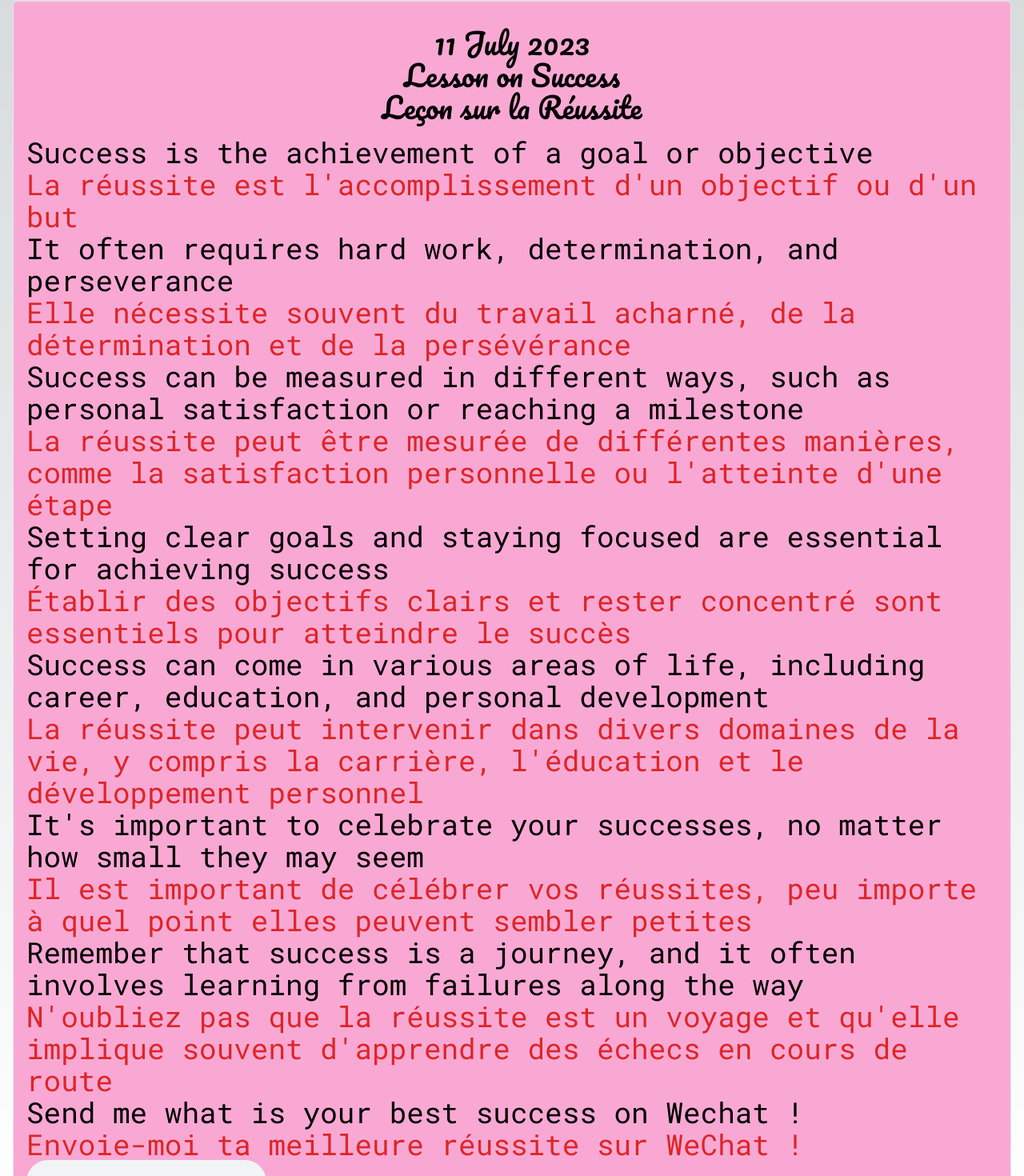
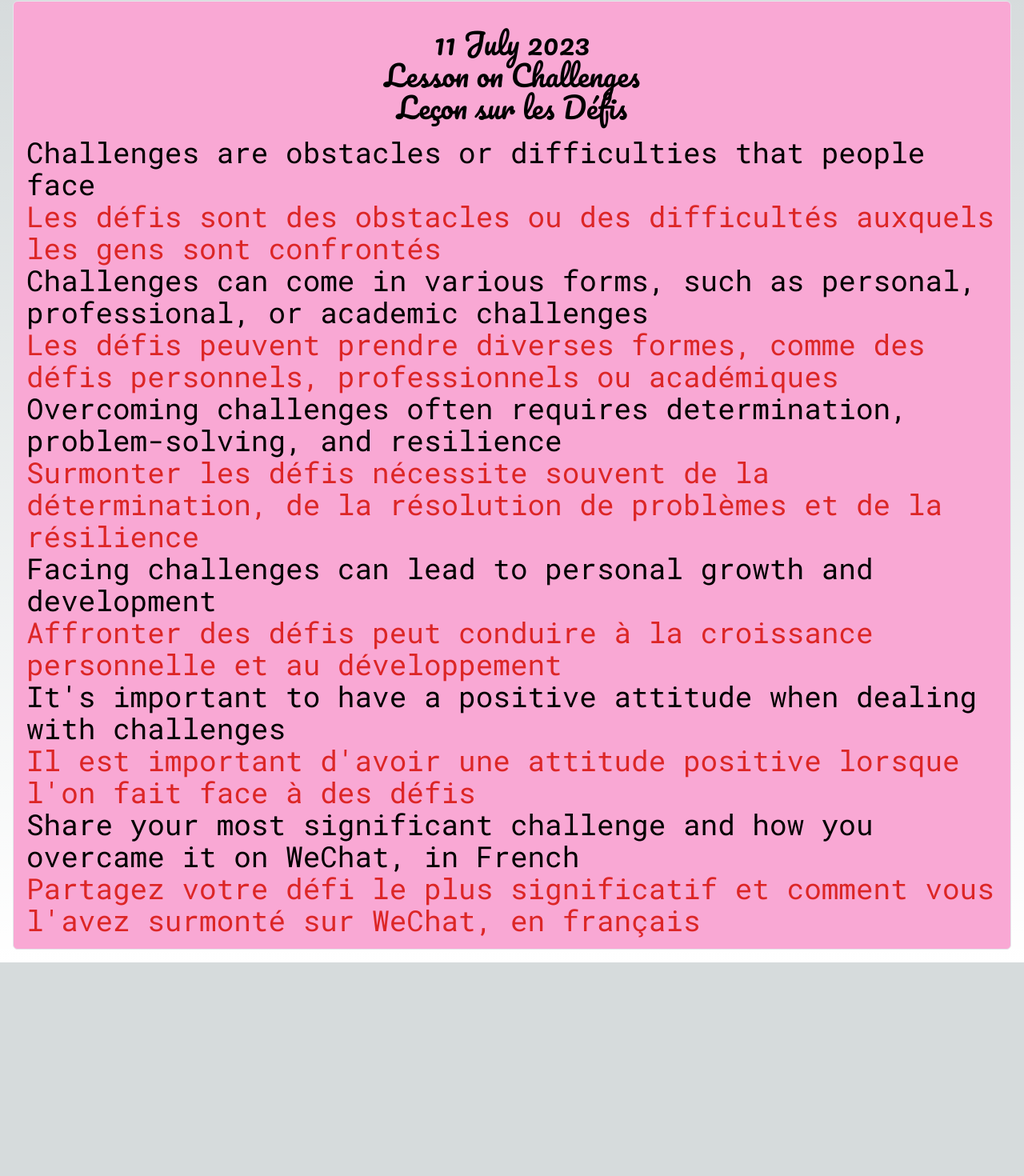
Before and after one commit to Trioud/French-Journey, a Next.js app: page /french in a window 1280 px wide. Shown: the part 15-1485 px from the top of the page at 80% size. After the commit the page ends 1218 px from the top, so only its background shows below. Built offline with nearby package versions, Linux system fonts and the light colour scheme.

Commit message:
feat: fix the bugs page now allowed

```diff
--- a/src/app/french/page.tsx
+++ b/src/app/french/page.tsx
@@ -1,4 +1,4 @@
-const FrenchSuccessLesson = () => {
+const FrenchChallengesLesson = () => {
   const currentDate = new Date()
   const currentMonth = currentDate.toLocaleString('default', { month: 'long' })
   const currentDay = currentDate.getDate()
@@ -9,38 +9,31 @@ const FrenchSuccessLesson = () => {
       <div className="p-4 border rounded-md w-full bg-pink-300">
         <div className="text-center p-4 font-sans">
           <h1>{currentDay + ' ' + currentMonth + ' ' + currentYear}</h1>
-          <h2>{`Lesson on Success`}</h2>
-          <h2>{`Leçon sur la Réussite`}</h2>
+          <h2>{`Lesson on Challenges`}</h2>
+          <h2>{`Leçon sur les Défis`}</h2>
         </div>
         <div className="font-mono">
-          <div className="text-white-300">{`Success is the achievement of a goal or objective`}</div>
-          <div className="text-red-600">{`La réussite est l'accomplissement d'un objectif ou d'un but`}</div>
+          <div className="text-white-300">{`Challenges are obstacles or difficulties that people face`}</div>
+          <div className="text-red-600">{`Les défis sont des obstacles ou des difficultés auxquels les gens sont confrontés`}</div>
 
-          <div className="text-white-300">{`It often requires hard work, determination, and perseverance`}</div>
-          <div className="text-red-600">{`Elle nécessite souvent du travail acharné, de la détermination et de la persévérance`}</div>
+          <div className="text-white-300">{`Challenges can come in various forms, such as personal, professional, or academic challenges`}</div>
+          <div className="text-red-600">{`Les défis peuvent prendre diverses formes, comme des défis personnels, professionnels ou académiques`}</div>
 
-          <div className="text-white-300">{`Success can be measured in different ways, such as personal satisfaction or reaching a milestone`}</div>
-          <div className="text-red-600">{`La réussite peut être mesurée de différentes manières, comme la satisfaction personnelle ou l'atteinte d'une étape`}</div>
+          <div className="text-white-300">{`Overcoming challenges often requires determination, problem-solving, and resilience`}</div>
+          <div className="text-red-600">{`Surmonter les défis nécessite souvent de la détermination, de la résolution de problèmes et de la résilience`}</div>
 
-          <div className="text-white-300">{`Setting clear goals and staying focused are essential for achieving success`}</div>
-          <div className="text-red-600">{`Établir des objectifs clairs et rester concentré sont essentiels pour atteindre le succès`}</div>
+          <div className="text-white-300">{`Facing challenges can lead to personal growth and development`}</div>
+          <div className="text-red-600">{`Affronter des défis peut conduire à la croissance personnelle et au développement`}</div>
 
-          <div className="text-white-300">{`Success can come in various areas of life, including career, education, and personal development`}</div>
-          <div className="text-red-600">{`La réussite peut intervenir dans divers domaines de la vie, y compris la carrière, l'éducation et le développement personnel`}</div>
+          <div className="text-white-300">{`It's important to have a positive attitude when dealing with challenges`}</div>
+          <div className="text-red-600">{`Il est important d'avoir une attitude positive lorsque l'on fait face à des défis`}</div>
 
-          <div className="text-white-300">{`It's important to celebrate your successes, no matter how small they may seem`}</div>
-          <div className="text-red-600">{`Il est important de célébrer vos réussites, peu importe à quel point elles peuvent sembler petites`}</div>
-
-          <div className="text-white-300">{`Remember that success is a journey, and it often involves learning from failures along the way`}</div>
-          <div className="text-red-600">{`N'oubliez pas que la réussite est un voyage et qu'elle implique souvent d'apprendre des échecs en cours de route`}</div>
-
-          <div className="text-white-300">{`Send me what is your best success on Wechat ! `}</div>
-          <div className="text-red-600">{`Envoie-moi ta meilleure réussite sur WeChat !`}</div>
+          <div className="text-white-300">{`Share your most significant challenge and how you overcame it on WeChat, in French`}</div>
+          <div className="text-red-600">{`Partagez votre défi le plus significatif et comment vous l'avez surmonté sur WeChat, en français`}</div>
         </div>
-        <audio controls src={'/10-21-2023.m4a'}></audio>
       </div>
     </div>
   )
 }
 
-export default FrenchSuccessLesson
+export default FrenchChallengesLesson
```
Also changed, not shown: data/dates.json (+6 -6 lines).
